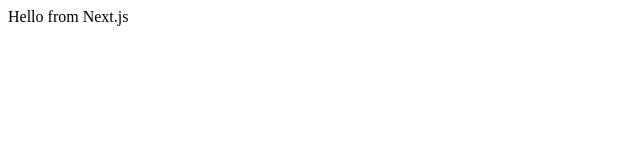
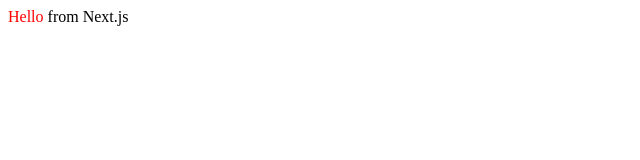
Before and after one commit to adrianmcli/next-boilerplate, a Next.js app: page / in a window 1280 px wide. Shown: the top 160 px of the page, without its empty margins (0-640 px from the left). Built offline with nearby package versions, Linux system fonts and the light colour scheme.

Commit message:
add styled-components

```diff
--- /dev/null
+++ b/pages/_document.js
@@ -0,0 +1,27 @@
+import Document, { Head, Main, NextScript } from "next/document";
+import { ServerStyleSheet } from "styled-components";
+
+export default class MyDocument extends Document {
+  static getInitialProps({ renderPage }) {
+    const sheet = new ServerStyleSheet();
+    const page = renderPage(App => props =>
+      sheet.collectStyles(<App {...props} />)
+    );
+    const styleTags = sheet.getStyleElement();
+    return { ...page, styleTags };
+  }
+
+  render() {
+    return (
+      <html lang="en">
+        <Head>
+          <title>My page</title>
+          {this.props.styleTags}
+        </Head>
+        <body>
+          <Main /> <NextScript />
+        </body>
+      </html>
+    );
+  }
+}
--- a/pages/index.js
+++ b/pages/index.js
@@ -1 +1,11 @@
-export default () => <div>Hello from Next.js</div>;
+import styled from "styled-components";
+
+const Red = styled.span`
+  color: red;
+`;
+
+export default () => (
+  <div>
+    <Red>Hello</Red> from Next.js
+  </div>
+);
```
Also changed, not shown: package.json (+7 -2 lines), .babelrc (added), 1 other file (tests, documents, lock files or other folders).
